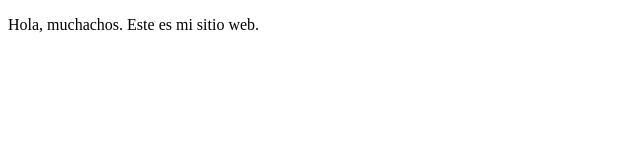
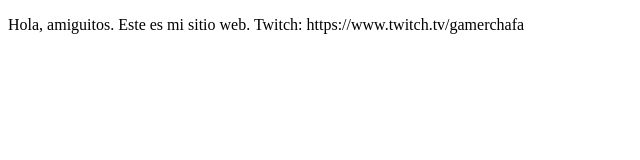
Before and after one commit to Yoshikazu27/ProyectoDemoCursoPrework, a plain HTML site: page index.html in a window 1280 px wide. Shown: the whole page, without its empty margins (0-640 px from the left). Drawn offline with Linux system fonts and the light colour scheme.

Commit message:
Enlazar cuenta de Twitch

```diff
--- a/index.html
+++ b/index.html
@@ -8,7 +8,7 @@
 </head>
 <body>
     <p>
-        Hola, muchachos. Este es mi sitio web.
+        Hola, amiguitos. Este es mi sitio web. Twitch: https://www.twitch.tv/gamerchafa
     </p>
 </body>
 </html>
```
